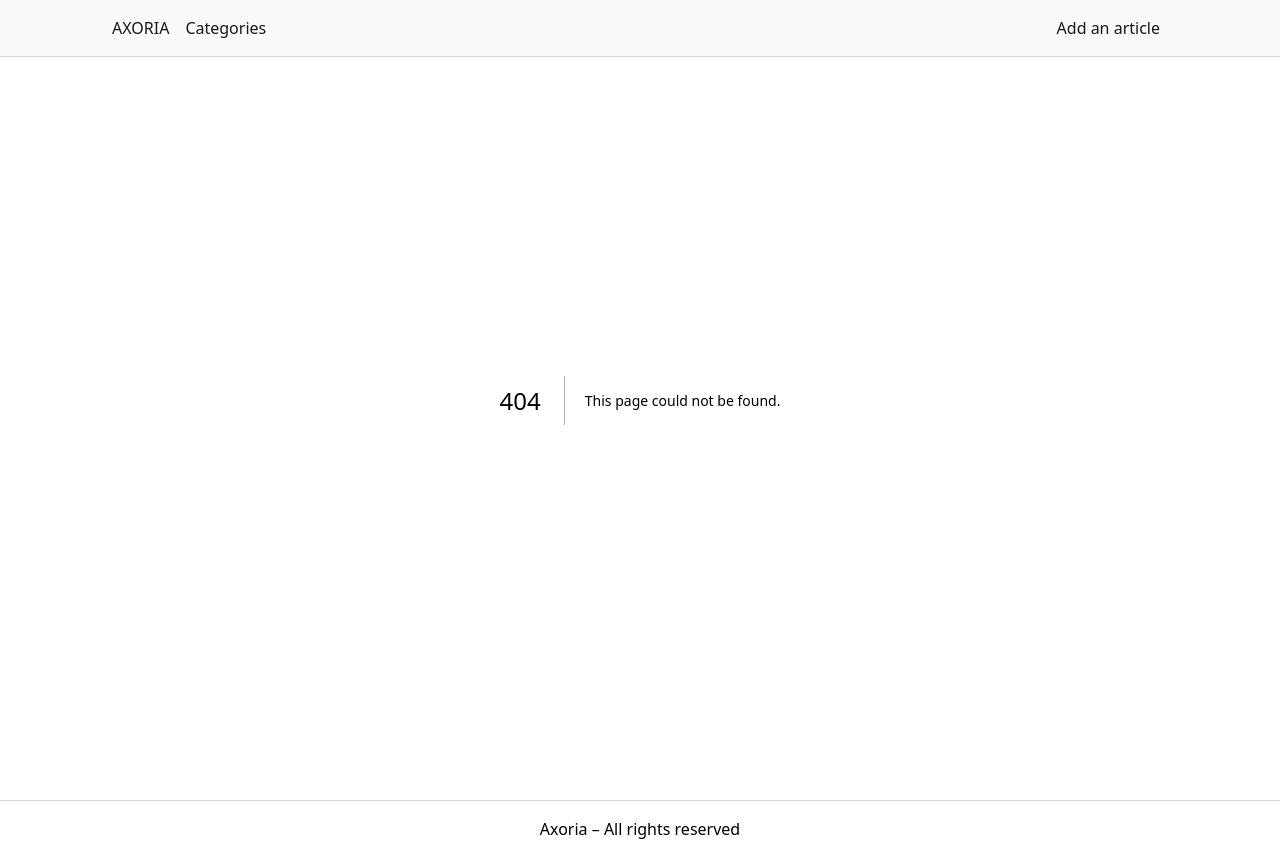
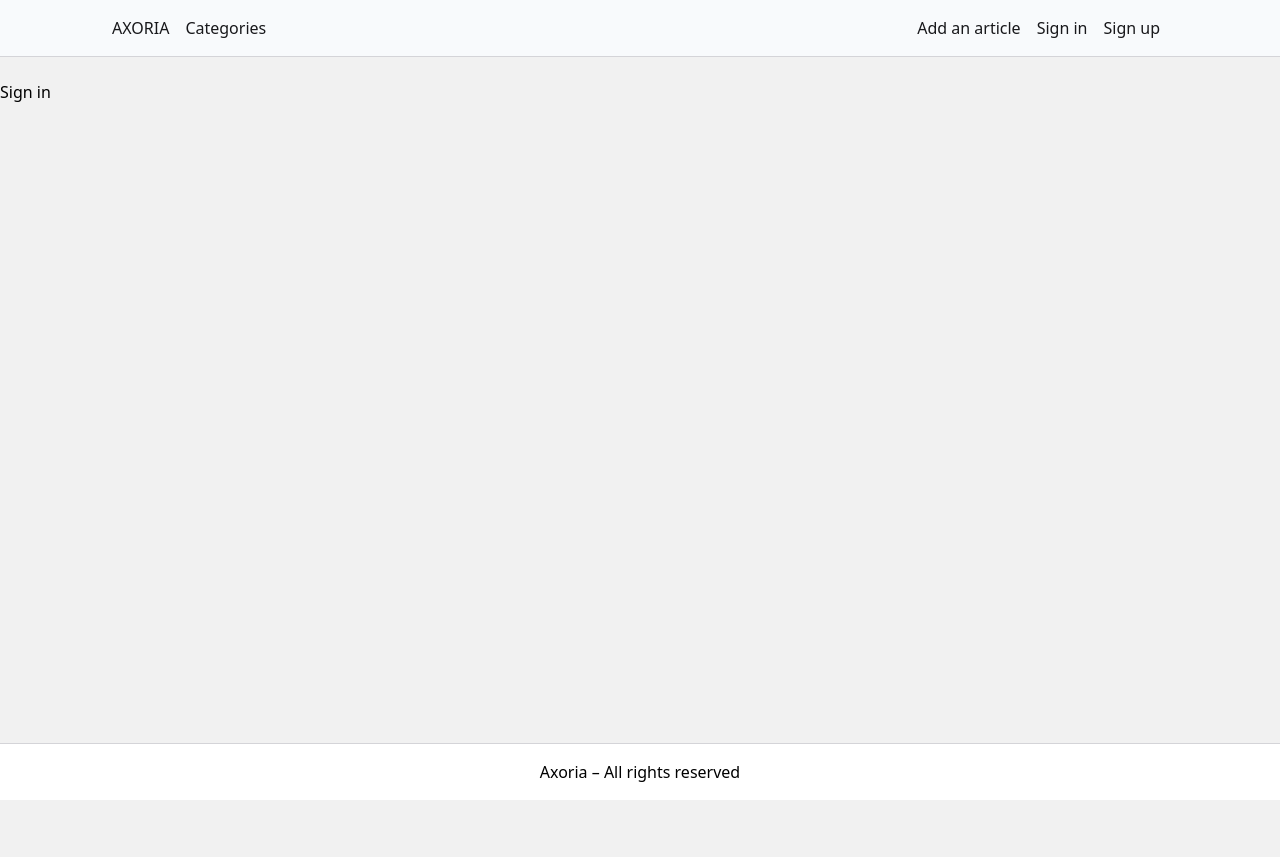
Before and after one commit to ArthurJenck/next_AxoriaBlog, a Next.js app: page /signin in a window 1280 px wide. Before the commit this address had no page. After the commit the page ends 800 px from the top, so only its background shows below. Built offline with nearby package versions, Linux system fonts and the light colour scheme.

Commit message:
feat: added auth pages

```diff
--- /dev/null
+++ b/src/app/(auth)/signin/page.jsx
@@ -0,0 +1,11 @@
+import React from "react"
+
+const page = () => {
+  return (
+    <div>
+      <h1 className="mt-20">Sign in</h1>
+    </div>
+  )
+}
+
+export default page
--- /dev/null
+++ b/src/app/(auth)/signup/page.jsx
@@ -0,0 +1,11 @@
+import React from "react"
+
+const page = () => {
+  return (
+    <div>
+      <h1 className="mt-20">Sign up</h1>
+    </div>
+  )
+}
+
+export default page
--- a/src/components/Navbar.jsx
+++ b/src/components/Navbar.jsx
@@ -14,6 +14,12 @@
         <Link href="/dashboard/create" className="mx-2 text-zinc-900">
           Add an article
         </Link>
+        <Link href="/signin" className="mx-2 text-zinc-900">
+          Sign in
+        </Link>
+        <Link href="/signup" className="mx-2 text-zinc-900">
+          Sign up
+        </Link>
       </div>
     </nav>
   )
```
Lines whose indentation alone changed are shown as unchanged.
